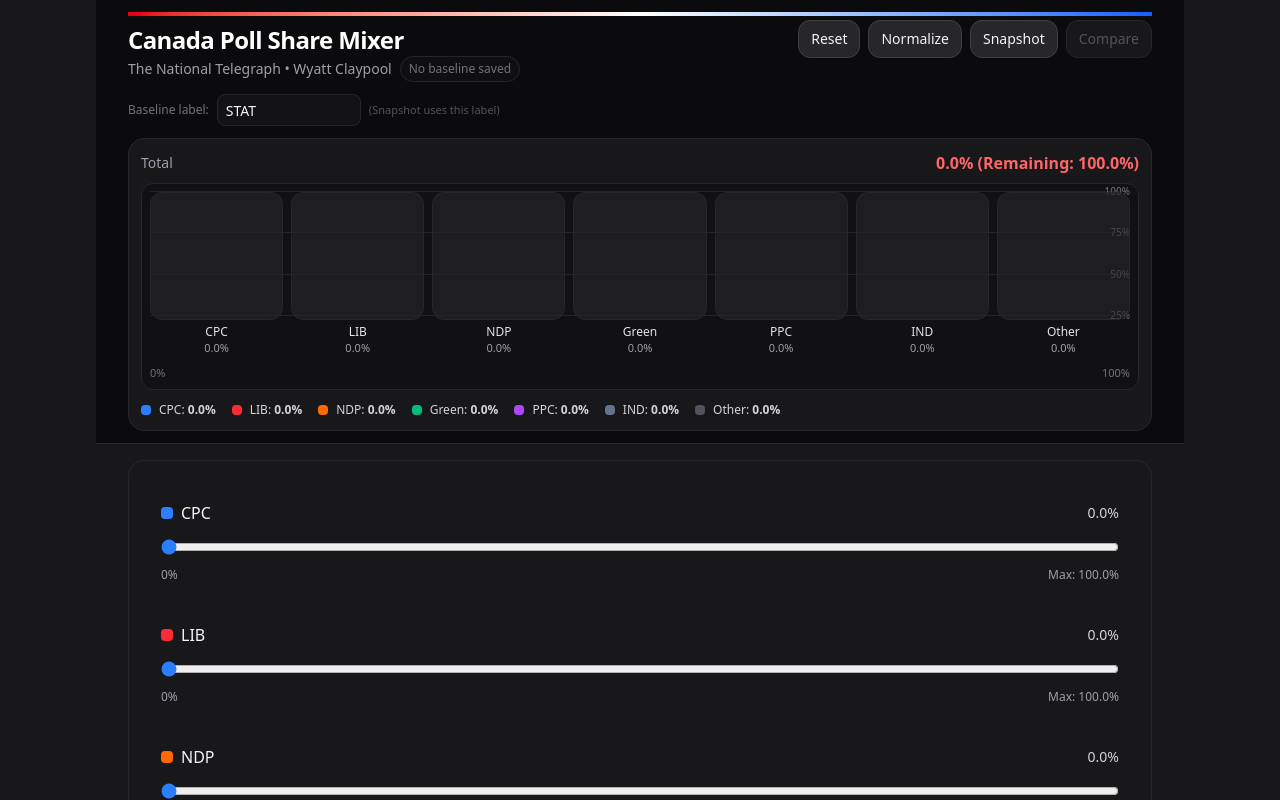
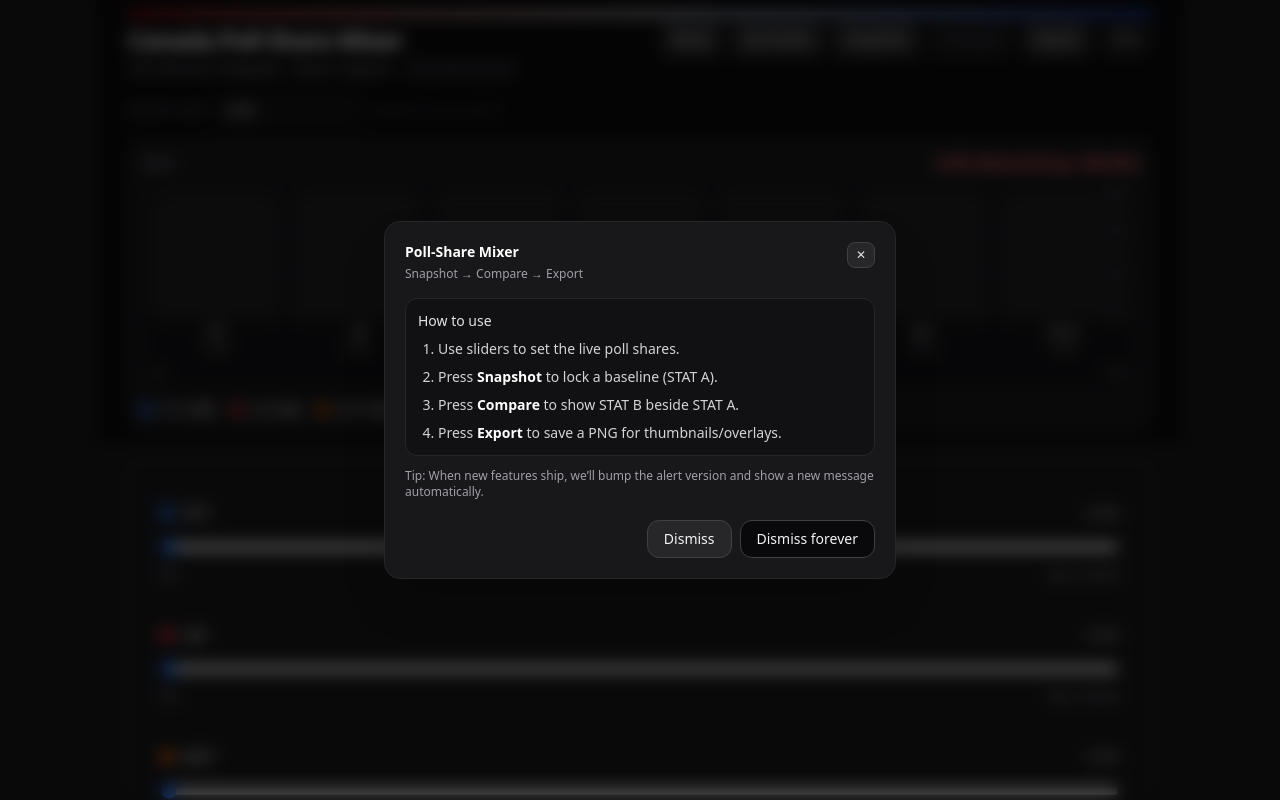
Before and after one commit to jtranberg/poll-share, a React (Vite) app in the folder poll-share/: page / in a window 1280 px wide. Shown: the top 800 px of the page. Built offline with nearby package versions, Linux system fonts and the light colour scheme.

Commit message:
export and alert modal

```diff
--- a/poll-share/src/App.tsx
+++ b/poll-share/src/App.tsx
@@ -7,8 +7,6 @@ type Party = {
   label: string;
   color: string; // Tailwind bg color class
 };
-
-
 
 const PARTIES: Party[] = [
   { key: "cpc", label: "CPC", color: "bg-blue-500" },
@@ -22,9 +20,13 @@ const PARTIES: Party[] = [
 
 const LS_KEY = "poll-shares-v1";
 
-// ✅ NEW: baseline snapshot keys
+// Baseline snapshot
 const LS_BASELINE_KEY = "poll-shares-baseline-v1";
 const LS_BASELINE_LABEL_KEY = "poll-shares-baseline-label-v1";
+
+// Info alert versioning
+const ALERT_VERSION = "v1";
+const ALERT_LS_KEY = `pollshare-alert-dismissed:${ALERT_VERSION}`;
 
 const ZERO: Record<PartyKey, number> = {
   cpc: 0,
@@ -37,11 +39,11 @@ const ZERO: Record<PartyKey, number> = {
 };
 
 const GRID_LINES = [25, 50, 75, 100] as const;
-const MARKER_TOLERANCE = 1; // glow when within ±1%
+const MARKER_TOLERANCE = 1;
 
 function clampFloat(n: number, min: number, max: number) {
   if (!Number.isFinite(n)) return min;
-  const v = Math.round(n * 10) / 10; // one decimal
+  const v = Math.round(n * 10) / 10;
   return Math.max(min, Math.min(max, v));
 }
 
@@ -69,11 +71,12 @@ function sanitizeLoaded(parsed: any): Record<PartyKey, number> {
   const total = sumShares(next);
   if (total <= 100) return next;
 
-  let overflow = total - 100;
+  // trim overflow from "other", then from the end
+  let overflow = clampFloat(total - 100, 0, 1000);
 
   const takeFromOther = Math.min(next.other, overflow);
-  next.other -= takeFromOther;
-  overflow -= takeFromOther;
+  next.other = clampFloat(next.other - takeFromOther, 0, 100);
+  overflow = clampFloat(overflow - takeFromOther, 0, 1000);
 
   for (let i = PARTIES.length - 1; i >= 0 && overflow > 0; i--) {
     const key = PARTIES[i].key;
@@ -89,20 +92,108 @@ function isNearMarker(value: number) {
   return GRID_LINES.some((g) => Math.abs(value - g) <= MARKER_TOLERANCE);
 }
 
+function InfoModal({
+  open,
+  onClose,
+  onDismissForever,
+}: {
+  open: boolean;
+  onClose: () => void;
+  onDismissForever: () => void;
+}) {
+  if (!open) return null;
+
+  return (
+    <div className="fixed inset-0 z-100 flex items-center justify-center p-4">
+      <div
+        className="absolute inset-0 bg-black/60 backdrop-blur-sm"
+        onClick={onClose}
+      />
+
+      <div className="relative w-full max-w-lg rounded-2xl border border-zinc-800 bg-zinc-900 p-5 shadow-2xl">
+        <div className="flex items-start justify-between gap-4">
+          <div>
+            <div className="text-sm font-semibold text-white">Poll-Share Mixer</div>
+            <div className="mt-1 text-xs text-zinc-400">
+              Snapshot → Compare → Export
+            </div>
+          </div>
+
+          <button
+            onClick={onClose}
+            className="rounded-lg border border-zinc-700 bg-zinc-800 px-2 py-1 text-xs text-zinc-200 hover:bg-zinc-700"
+          >
+            ✕
+          </button>
+        </div>
+
+        <div className="mt-4 space-y-3 text-sm text-zinc-200">
+          <div className="rounded-xl border border-zinc-800 bg-zinc-950/40 p-3">
+            <div className="font-medium">How to use</div>
+            <ol className="mt-2 list-decimal space-y-2 pl-5 text-zinc-300">
+              <li>Use sliders to set the live poll shares.</li>
+              <li>
+                Press <span className="font-semibold text-white">Snapshot</span>{" "}
+                to lock a baseline (STAT A).
+              </li>
+              <li>
+                Press <span className="font-semibold text-white">Compare</span>{" "}
+                to show STAT B beside STAT A.
+              </li>
+              <li>
+                Press <span className="font-semibold text-white">Export</span>{" "}
+                to save a PNG for thumbnails/overlays.
+              </li>
+            </ol>
+          </div>
+
+          <div className="text-xs text-zinc-400">
+            Tip: When new features ship, we’ll bump the alert version and show a new
+            message automatically.
+          </div>
+        </div>
+
+        <div className="mt-5 flex flex-col gap-2 sm:flex-row sm:justify-end">
+          <button
+            onClick={onClose}
+            className="rounded-xl border border-zinc-700 bg-zinc-800 px-4 py-2 text-sm text-zinc-100 hover:bg-zinc-700"
+          >
+            Dismiss
+          </button>
+          <button
+            onClick={onDismissForever}
+            className="rounded-xl border border-zinc-700 bg-zinc-950 px-4 py-2 text-sm text-zinc-100 hover:bg-zinc-900"
+            title="Don’t show this version again"
+          >
+            Dismiss forever
+          </button>
+        </div>
+      </div>
+    </div>
+  );
+}
+
 export default function App() {
+  // Info alert (versioned)
+  const [showInfo, setShowInfo] = React.useState(() => {
+    return localStorage.getItem(ALERT_LS_KEY) !== "true";
+  });
+
+  // Export target (chart area only)
+  const exportRef = React.useRef<HTMLDivElement | null>(null);
+
+  // Shares (live)
   const [shares, setShares] = React.useState<Record<PartyKey, number>>(() => {
     const saved = localStorage.getItem(LS_KEY);
     if (!saved) return { ...ZERO };
-
     try {
-      const parsed = JSON.parse(saved);
-      return sanitizeLoaded(parsed);
+      return sanitizeLoaded(JSON.parse(saved));
     } catch {
       return { ...ZERO };
     }
   });
 
-  // ✅ NEW: baseline + label + compare toggle
+  // Baseline snapshot
   const [baseline, setBaseline] = React.useState<Record<PartyKey, number> | null>(() => {
     const saved = localStorage.getItem(LS_BASELINE_KEY);
     if (!saved) return null;
@@ -121,46 +212,82 @@ export default function App() {
 
   const total = React.useMemo(() => sumShares(shares), [shares]);
 
+  // Persist live
   React.useEffect(() => {
     localStorage.setItem(LS_KEY, JSON.stringify(shares));
   }, [shares]);
 
+  // Persist baseline
   React.useEffect(() => {
     if (baseline) localStorage.setItem(LS_BASELINE_KEY, JSON.stringify(baseline));
     else localStorage.removeItem(LS_BASELINE_KEY);
   }, [baseline]);
 
+  // Persist baseline label
   React.useEffect(() => {
     localStorage.setItem(LS_BASELINE_LABEL_KEY, baselineLabel || "STAT");
   }, [baselineLabel]);
 
+  const dismissInfo = React.useCallback(() => setShowInfo(false), []);
+  const dismissInfoForever = React.useCallback(() => {
+    localStorage.setItem(ALERT_LS_KEY, "true");
+    setShowInfo(false);
+  }, []);
+
+  const onExport = React.useCallback(async () => {
+    const node = exportRef.current;
+    if (!node) return;
+
+    const html2canvas = (await import("html2canvas")).default;
+
+    const canvas = await html2canvas(node, {
+      backgroundColor: null,
+      scale: window.devicePixelRatio || 2,
+      useCORS: true,
+    });
+
+    const stamp = new Date()
+      .toISOString()
+      .replace(/[:.]/g, "-")
+      .slice(0, 19);
+
+    const a = document.createElement("a");
+    a.href = canvas.toDataURL("image/png");
+    a.download = `poll-share-${stamp}.png`;
+    a.click();
+  }, []);
+
   const maxFor = React.useCallback(
     (target: PartyKey) => {
       const others = sumOthers(shares, target);
-      return Math.max(0, clampFloat(100 - others, 0, 100));
+      return clampFloat(100 - others, 0, 100);
     },
     [shares]
   );
 
-  // Belt + suspenders setter (float)
+  // Setter (float, 0.1)
   const setParty = React.useCallback((target: PartyKey, raw: number) => {
     setShares((prev) => {
       const others = sumOthers(prev, target);
       const max = Math.max(0, 100 - others);
       const nextVal = clampFloat(raw, 0, max);
+
       const next = { ...prev, [target]: nextVal };
 
+      // Final safety: never overflow
       const t = sumShares(next);
       if (t > 100) {
         const overflow = t - 100;
         next[target] = clampFloat(next[target] - overflow, 0, 100);
       }
+
       return next;
     });
   }, []);
 
   const resetAll = React.useCallback(() => setShares({ ...ZERO }), []);
 
+  // Normalize button: scales current values so total becomes exactly 100%
   const normalizeTo100 = React.useCallback(() => {
     setShares((prev) => {
       const sum = sumShares(prev);
@@ -183,10 +310,9 @@ export default function App() {
     });
   }, []);
 
-  // ✅ NEW: snapshot + compare controls
   const snapshotBaseline = React.useCallback(() => {
     setBaseline(sanitizeLoaded(shares));
-    setCompareOn(true); // feels nice: snapshot -> instantly compare
+    setCompareOn(true);
   }, [shares]);
 
   const clearBaseline = React.useCallback(() => {
@@ -197,10 +323,11 @@ export default function App() {
   return (
     <div className="min-h-screen px-4 md:px-8 pt-0 bg-zinc-900 text-zinc-100">
       <div className="mx-auto max-w-5xl">
-        {/* Sticky top */}
+        {/* Sticky mixer */}
         <div className="sticky top-0 z-50 -mx-4 md:-mx-8 px-4 md:px-8 py-3 bg-zinc-950/80 backdrop-blur border-b border-zinc-800">
+          {/* Anchor for absolute stripe */}
           <div className="relative">
-            {/* Canada / stripe (linear, not “gradient-y”) */}
+            {/* Canada stripe */}
             <div className="absolute top-0 left-0 right-0 h-1 bg-linear-to-r from-red-600 via-white to-blue-600" />
 
             <div className="space-y-3 pt-2">
@@ -215,7 +342,6 @@ export default function App() {
                       The National Telegraph • Wyatt Claypool
                     </span>
 
-                    {/* baseline chip */}
                     {baseline ? (
                       <span className="text-[11px] md:text-xs px-2 py-1 rounded-full border border-zinc-700 bg-zinc-900/60 text-zinc-200">
                         Baseline: <strong className="ml-1">{baselineLabel || "STAT"}</strong>
@@ -239,7 +365,7 @@ export default function App() {
                   <button
                     onClick={normalizeTo100}
                     className="rounded-xl px-3 py-2 text-sm bg-zinc-800 hover:bg-zinc-700 border border-zinc-700"
-                    title="Scale current values so the total becomes 100%"
+                    title="Scale current values so the total becomes 100.0%"
                   >
                     Normalize
                   </button>
@@ -277,11 +403,27 @@ export default function App() {
                       Clear
                     </button>
                   )}
+
+                  <button
+                    onClick={onExport}
+                    className="rounded-xl px-3 py-2 text-sm bg-zinc-800 hover:bg-zinc-700 border border-zinc-700"
+                    title="Export chart as PNG"
+                  >
+                    Export
+                  </button>
+
+                  <button
+                    onClick={() => setShowInfo(true)}
+                    className="rounded-xl px-3 py-2 text-sm bg-zinc-900 hover:bg-zinc-800 border border-zinc-800 text-zinc-300"
+                    title="How this works"
+                  >
+                    Info
+                  </button>
                 </div>
               </header>
 
-              {/* baseline label input (compact) */}
-              <div className="flex items-center gap-2">
+              {/* baseline label input */}
+              <div className="flex items-center gap-2 flex-wrap">
                 <span className="text-xs text-zinc-500">Baseline label:</span>
                 <input
                   value={baselineLabel}
@@ -289,18 +431,18 @@ export default function App() {
                   placeholder="STAT"
                   className="h-8 w-36 rounded-lg border border-zinc-800 bg-zinc-900/60 px-2 text-sm text-zinc-100 placeholder:text-zinc-600 outline-none focus:ring-2 focus:ring-blue-500/40"
                 />
-                <span className="text-[11px] text-zinc-600">
-                  (Snapshot uses this label)
-                </span>
+                <span className="text-[11px] text-zinc-600">(Snapshot uses this label)</span>
               </div>
 
-              {/* Compact Total + Chart */}
-              <div className="rounded-2xl border border-zinc-800 bg-zinc-900 p-2 md:p-3">
+              {/* Total + Chart (export this area only) */}
+              <div ref={exportRef} className="rounded-2xl border border-zinc-800 bg-zinc-900 p-2 md:p-3">
                 <div className="flex items-center justify-between">
                   <span className="text-sm text-zinc-400">
                     Total{" "}
                     {compareOn && baseline ? (
-                      <span className="text-xs text-zinc-500">• comparing “{baselineLabel || "STAT"}” vs Live</span>
+                      <span className="text-xs text-zinc-500">
+                        • comparing “{baselineLabel || "STAT"}” vs Live
+                      </span>
                     ) : null}
                   </span>
 
@@ -333,6 +475,7 @@ export default function App() {
                       {PARTIES.map((p) => {
                         const live = shares[p.key];
                         const base = baseline?.[p.key] ?? 0;
+
                         const liveHit = isNearMarker(live);
                         const baseHit = isNearMarker(base);
 
@@ -341,10 +484,9 @@ export default function App() {
                         return (
                           <div key={p.key} className="min-w-0">
                             <div className="relative h-28 md:h-32 w-full rounded-xl bg-zinc-800/60 overflow-hidden border border-zinc-800 p-1">
-                              {/* Paired bars (Baseline + Live) */}
                               {showCompare ? (
                                 <div className="absolute inset-1 flex items-end gap-1">
-                                  {/* Baseline */}
+                                  {/* baseline */}
                                   <div className="relative flex-1 h-full">
                                     <div
                                       className={[
@@ -356,13 +498,15 @@ export default function App() {
                                       style={{
                                         height: `${base}%`,
                                         opacity: 0.35,
-                                        boxShadow: baseHit ? "0 0 18px rgba(255,255,255,0.18)" : undefined,
+                                        boxShadow: baseHit
+                                          ? "0 0 18px rgba(255,255,255,0.18)"
+                                          : undefined,
                                       }}
                                       title={`${baselineLabel || "STAT"} • ${p.label}: ${base.toFixed(1)}%`}
                                     />
                                   </div>
 
-                                  {/* Live */}
+                                  {/* live */}
                                   <div className="relative flex-1 h-full">
                                     <div
                                       className={[
@@ -373,14 +517,15 @@ export default function App() {
                                       ].join(" ")}
                                       style={{
                                         height: `${live}%`,
-                                        boxShadow: liveHit ? "0 0 18px rgba(255,255,255,0.25)" : undefined,
+                                        boxShadow: liveHit
+                                          ? "0 0 18px rgba(255,255,255,0.25)"
+                                          : undefined,
                                       }}
                                       title={`Live • ${p.label}: ${live.toFixed(1)}%`}
                                     />
                                   </div>
                                 </div>
                               ) : (
-                                // Single bar mode (Live only)
                                 <div
                                   className={[
                                     p.color,
@@ -389,8 +534,10 @@ export default function App() {
                                     liveHit ? "brightness-110" : "",
                                   ].join(" ")}
                                   style={{
-                                    height: `calc(${live}% - 0px)`,
-                                    boxShadow: liveHit ? "0 0 18px rgba(255,255,255,0.25)" : undefined,
+                                    height: `${live}%`,
+                                    boxShadow: liveHit
+                                      ? "0 0 18px rgba(255,255,255,0.25)"
+                                      : undefined,
                                   }}
                                   title={`${p.label}: ${live.toFixed(1)}%`}
                                 />
@@ -405,7 +552,7 @@ export default function App() {
                               {compareOn && baseline ? (
                                 <div className="text-[11px] tabular-nums text-zinc-400">
                                   <span className={baseHit ? "text-emerald-300" : ""}>
-                                    {(baseline?.[p.key] ?? 0).toFixed(1)}%
+                                    {base.toFixed(1)}%
                                   </span>
                                   <span className="mx-1 text-zinc-600">|</span>
                                   <span className={liveHit ? "text-emerald-300" : ""}>
@@ -413,7 +560,11 @@ export default function App() {
                                   </span>
                                 </div>
                               ) : (
-                                <div className={`text-[11px] tabular-nums ${liveHit ? "text-emerald-300" : "text-zinc-400"}`}>
+                                <div
+                                  className={`text-[11px] tabular-nums ${
+                                    liveHit ? "text-emerald-300" : "text-zinc-400"
+                                  }`}
+                                >
                                   {live.toFixed(1)}%
                                 </div>
                               )}
@@ -428,7 +579,6 @@ export default function App() {
                       <span>100%</span>
                     </div>
 
-                    {/* Compare legend */}
                     {compareOn && baseline ? (
                       <div className="mt-2 flex items-center justify-end gap-3 text-[11px] text-zinc-500">
                         <span className="flex items-center gap-2">
@@ -460,7 +610,7 @@ export default function App() {
           </div>
         </div>
 
-        {/* Sliders (page scrolls normally; mixer stays sticky) */}
+        {/* Sliders: page scrolls normally; mixer stays sticky */}
         <div className="mt-4 space-y-4 pb-10">
           <div className="rounded-2xl border border-zinc-800 bg-zinc-900 p-6 md:p-8 space-y-6">
             {PARTIES.map((p) => {
@@ -505,6 +655,8 @@ export default function App() {
           </footer>
         </div>
       </div>
+
+      <InfoModal open={showInfo} onClose={dismissInfo} onDismissForever={dismissInfoForever} />
     </div>
   );
 }
```
